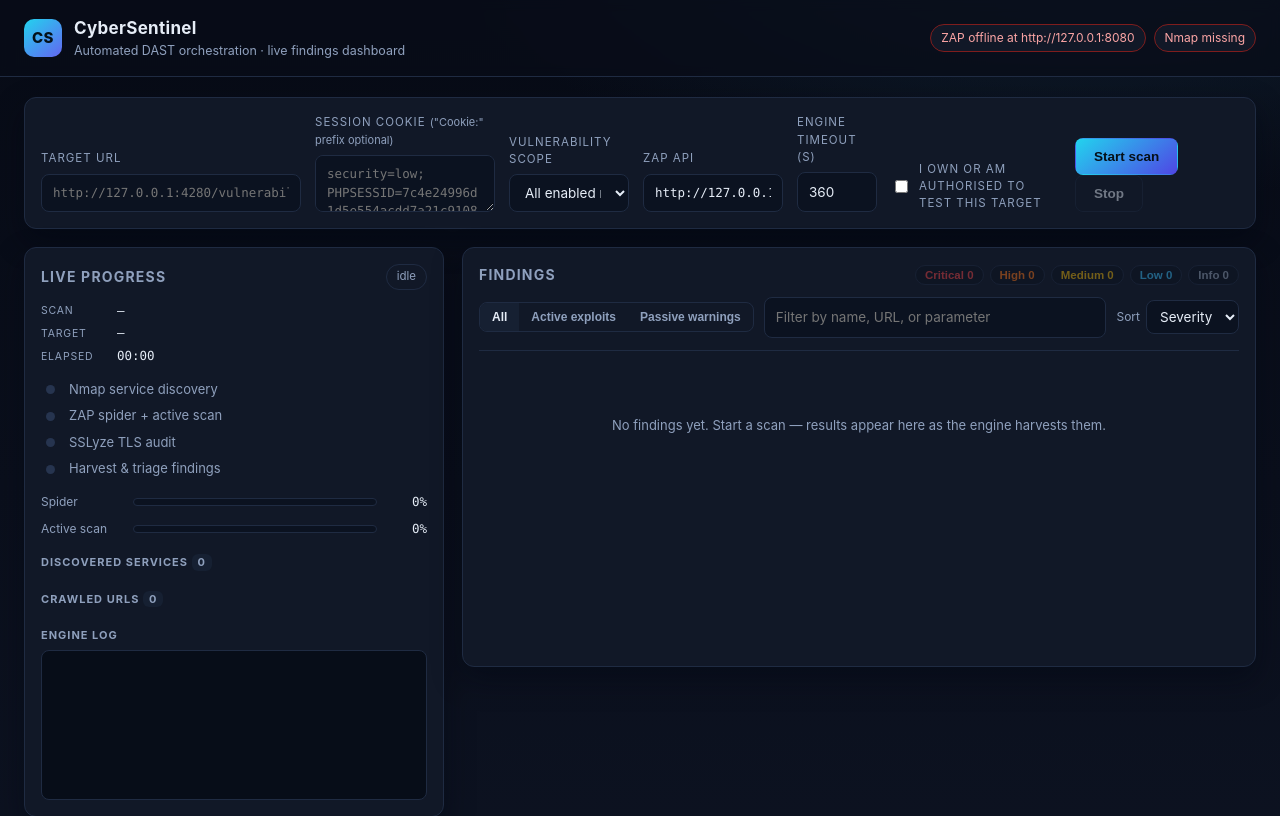
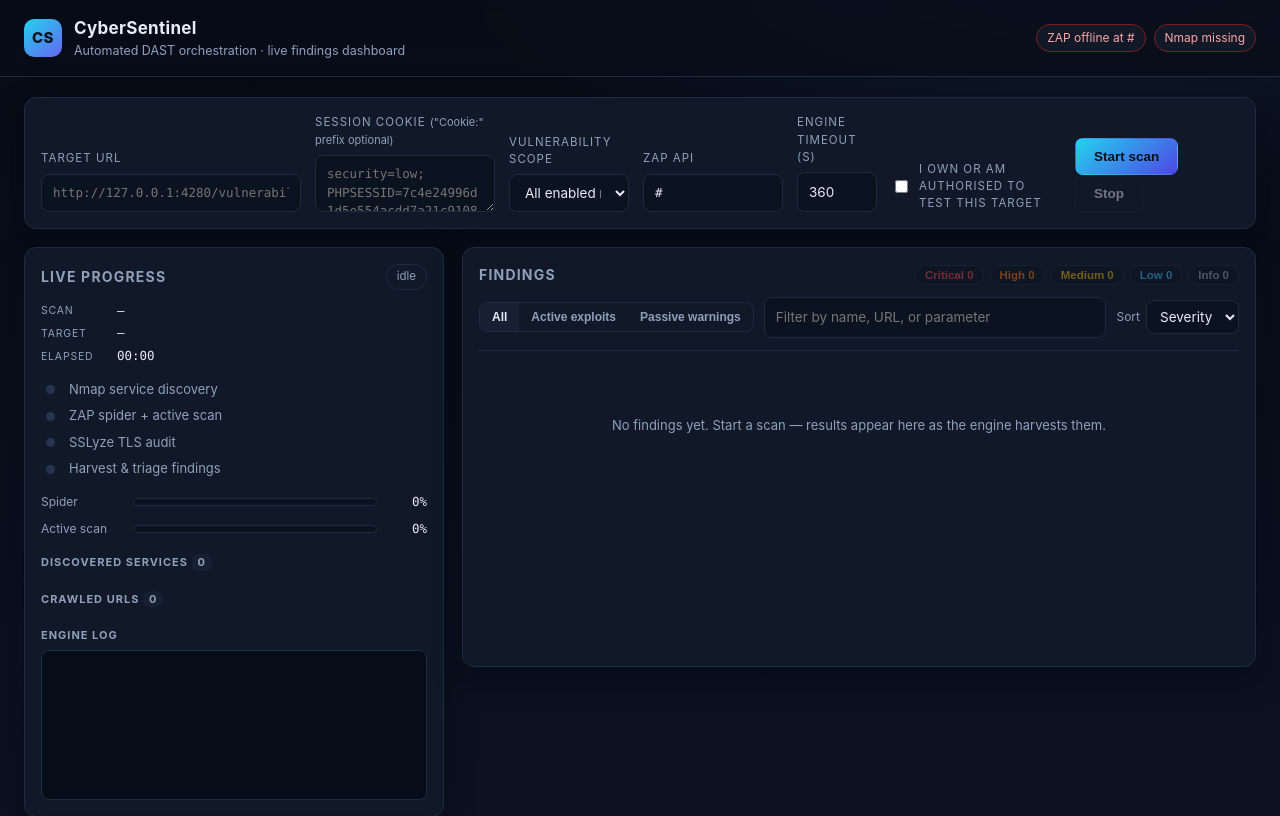
Before and after one commit to 97Satya79/CyberSentinel, a FastAPI app: template templates/dashboard.html in a window 1280 px wide. Shown: the top 816 px of the page. Run offline with FastAPI, Linux system fonts and the light colour scheme; the template is opened without the code that fills it: most values are stand-ins (such as "Sample title", 1, 10 or a date in 2020); a database or web service that is not in the repository returns one stand-in record (values such as "Sample title"); data that the repository does not hold is empty; some libraries are stand-ins or nearby versions.

Commit message:
fix: pass default_zap_url to dashboard template for container networking

```diff
--- a/templates/dashboard.html
+++ b/templates/dashboard.html
@@ -45,7 +45,7 @@
         </div>
         <div class="field">
           <label for="zap-url">ZAP API</label>
-          <input id="zap-url" name="zap_url" type="text" class="mono-input" value="http://127.0.0.1:8080" spellcheck="false">
+          <input id="zap-url" name="zap_url" type="text" class="mono-input" value="{{ default_zap_url or 'http://127.0.0.1:8080' }}" spellcheck="false">
         </div>
         <div class="field">
           <label for="zap-timeout">Engine timeout (s)</label>
--- a/web_dashboard.py
+++ b/web_dashboard.py
@@ -118,7 +118,7 @@
 
 @app.get("/", response_class=HTMLResponse)
 def index(request: Request) -> HTMLResponse:
-    return templates.TemplateResponse(request, "dashboard.html")
+    return templates.TemplateResponse(request, "dashboard.html", {"default_zap_url": DEFAULT_ZAP_URL})
 
 
 @app.get("/api/health")
```
